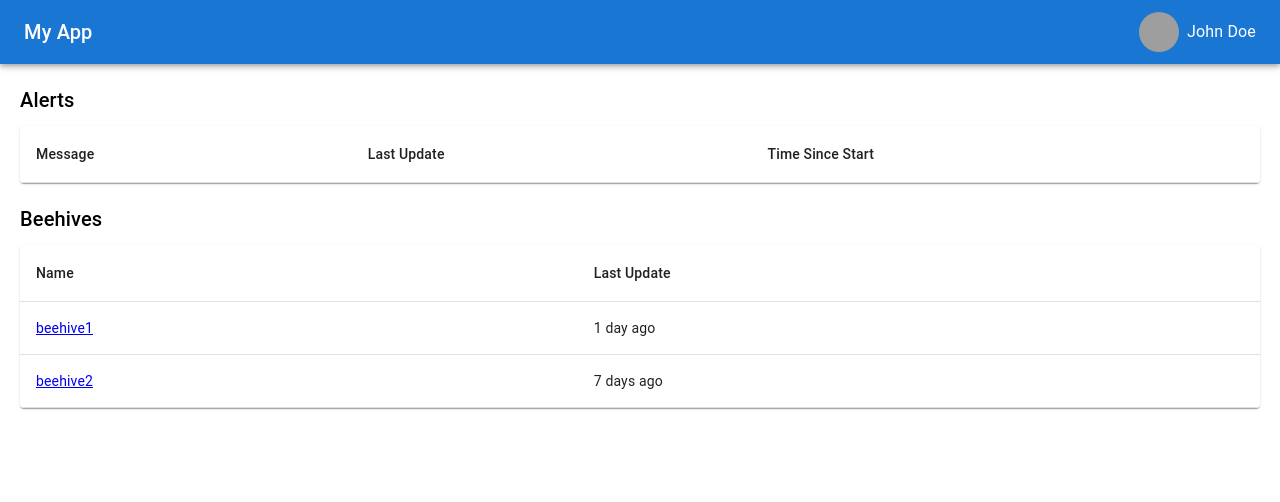
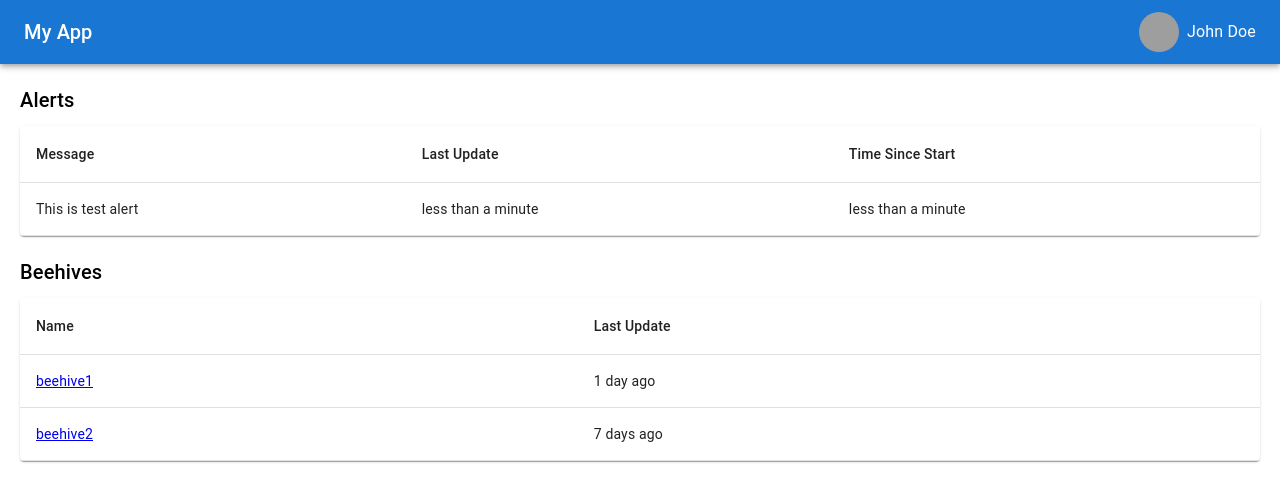
Before and after one commit to lawjiahua/projectbeehive, a React (Create React App) app in the folder frontend/: page / in a window 1280 px wide. Shown: the top 502 px of the page. Built offline with nearby package versions, Linux system fonts and the light colour scheme; grey boxes are pictures that could not be loaded.

Commit message:
added endpoints to retrieve all measured data except sound data

```diff
--- a/frontend/src/App.tsx
+++ b/frontend/src/App.tsx
@@ -10,6 +10,11 @@ import { Beehive } from './models/Beehive';
 // Sample data for demonstration
 const alerts: Alert[] = [
   // Populate with Alert objects
+  {
+    message: "This is test alert",
+    lastUpdate: new Date(),
+    timeSinceStart: new Date()
+  }
 ];
 
 const beehives: Beehive[] = [
--- a/frontend/src/models/Alert.ts
+++ b/frontend/src/models/Alert.ts
@@ -1,6 +1,5 @@
 export interface Alert {
-  id: string;
   message: string;
-  lastUpdate: string; // Assuming ISO string format for simplicity
-  timeSinceStart: string; // Assuming ISO string format for simplicity
+  lastUpdate: Date; // Assuming ISO string format for simplicity
+  timeSinceStart: Date; // Assuming ISO string format for simplicity
 }
--- a/frontend/src/pages/HomePage.tsx
+++ b/frontend/src/pages/HomePage.tsx
@@ -25,11 +25,11 @@ const HomePage: React.FC<HomePageProps> = ({ alerts, beehives }) => {
             </TableRow>
           </TableHead>
           <TableBody>
-            {alerts.map((alert) => (
-              <TableRow key={alert.id}>
+            {alerts.map((alert, index) => (
+              <TableRow key={index}>
                 <TableCell>{alert.message}</TableCell>
-                <TableCell>{alert.lastUpdate}</TableCell>
-                <TableCell>{alert.timeSinceStart}</TableCell>
+                <TableCell>{formatDistanceToNow(alert.lastUpdate)}</TableCell>
+                <TableCell>{formatDistanceToNow(alert.timeSinceStart)}</TableCell>
               </TableRow>
             ))}
           </TableBody>
--- a/frontend/src/pages/LoginPage.tsx
+++ b/frontend/src/pages/LoginPage.tsx
@@ -1,15 +1,19 @@
 import React from 'react';
 import { Box, Button, Typography, Container } from '@mui/material';
+import { useNavigate } from 'react-router-dom';
 
 const LoginPage: React.FC = () => {
+  let navigate = useNavigate();
   const handleLogin = () => {
     // Implement login logic here
     console.log('Login');
+    window.location.href = 'http://127.0.0.1:5000/login';
   };
 
   const handleRegister = () => {
     // Implement register logic here
     console.log('Register');
+    navigate("http://127.0.0.1:5000/login", { replace: true })
   };
 
   return (
```
Also changed, not shown: 1 other file (tests, documents, lock files or other folders).
